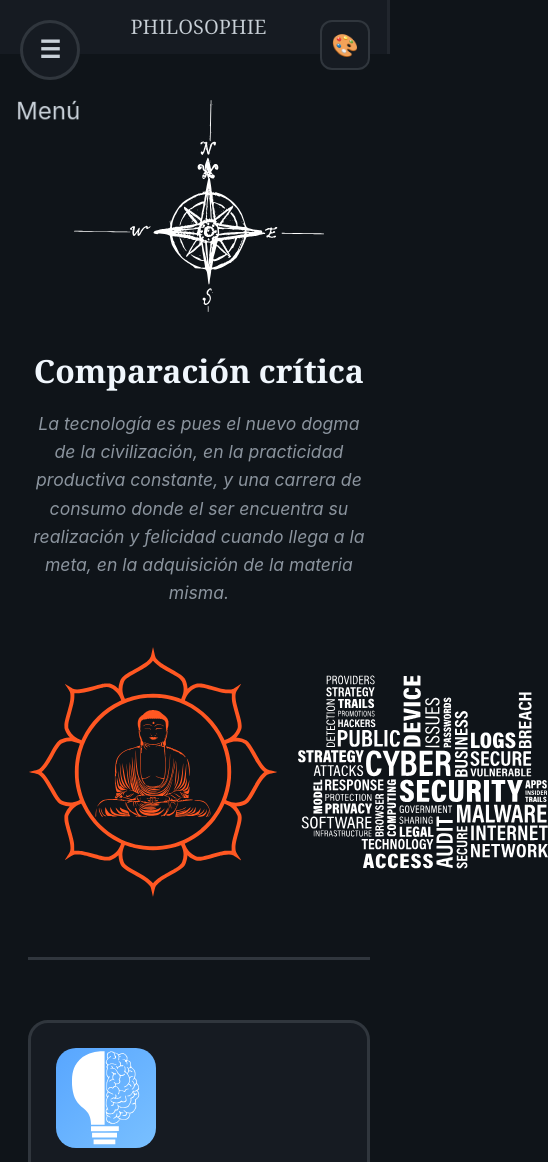
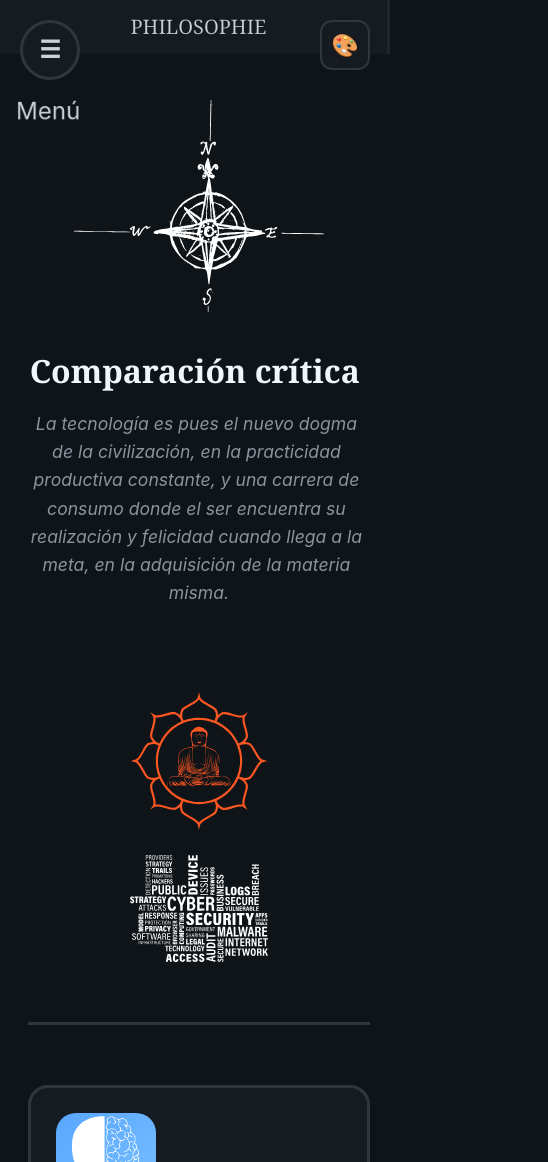
Before and after one commit to noxopio/philosophie, a Next.js app: page /comparacion in a window 390 px wide. Shown: the top 1162 px of the page, 548 px wide, since content can reach past the window. Built offline with nearby package versions, Linux system fonts and the light colour scheme.

Commit message:
feat: Update estilos responsives

```diff
--- a/app/components/ComparacionPhilosphie/Comparacion.tsx
+++ b/app/components/ComparacionPhilosphie/Comparacion.tsx
@@ -63,7 +63,7 @@ Una mirada positiva que nos dejan los avances tecnológicos y las herramientas e
 
 
                     </div>
-                    <div style={{ display: 'flex', gap: '20px', flexDirection: 'row' }}>
+                    <div className={styles.heroImages}>
                         <img
                             src="/buda.svg"
                             alt="buda"
--- a/app/components/shared/PageLayout.module.scss
+++ b/app/components/shared/PageLayout.module.scss
@@ -12,6 +12,8 @@
   @media (max-width: 900px) {
     margin-left: 2%;
     padding: 20px;
+    white-space: break-spaces;
+    word-wrap: break-word;
   }
 }
 
@@ -26,7 +28,7 @@
   align-items: center;
   gap: 40px;
 
-  @media (max-width: 768px) {
+  @media (max-width: 1200px) {
     flex-direction: column;
     text-align: center;
   }
@@ -245,3 +247,37 @@
     }
   }
 }
+
+.heroImages {
+  display: flex;
+  gap: 20px;
+  margin-left: 10px;
+  margin-right: 10px;
+  width: auto;
+  margin-top: 20px;
+  justify-content: center;
+
+  img {
+    max-width: 300px;
+    width: 60%;
+    height: auto;
+  }
+
+  @media (max-width: 700px) {
+    display: block;
+    margin-left: 30%;
+    gap: 50px;
+
+
+
+
+    img {
+      margin-top: 3dvh;
+      width: 60%;
+      height: auto;
+    }
+
+  }
+
+
+}
--- a/app/styles/themes.scss
+++ b/app/styles/themes.scss
@@ -6,6 +6,7 @@
     // Fuentes
     --font-serif: 'Georgia', 'Times New Roman', serif;
     --font-sans: -apple-system, BlinkMacSystemFont, 'Segoe UI', sans-serif;
+
 }
 
 /* ========================================
@@ -616,3 +617,24 @@
     --shadow: 0 4px 8px rgba(0, 0, 0, 0.4);
     --shadow-hover: 0 8px 16px rgba(0, 0, 0, 0.5);
 }
+
+body {
+    &::-webkit-scrollbar {
+        width: 8px;
+    }
+
+    &::-webkit-scrollbar-track {
+        background: var(--scrollbar-track);
+    }
+
+    &::-webkit-scrollbar-thumb {
+        background: var(--scrollbar-thumb);
+        border-radius: 4px;
+
+        &:hover {
+            background: var(--scrollbar-thumb-hover);
+
+
+        }
+    }
+}
```
